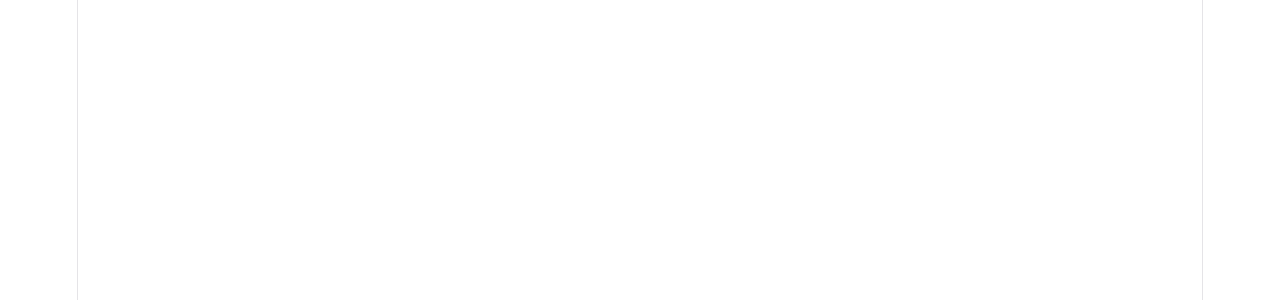
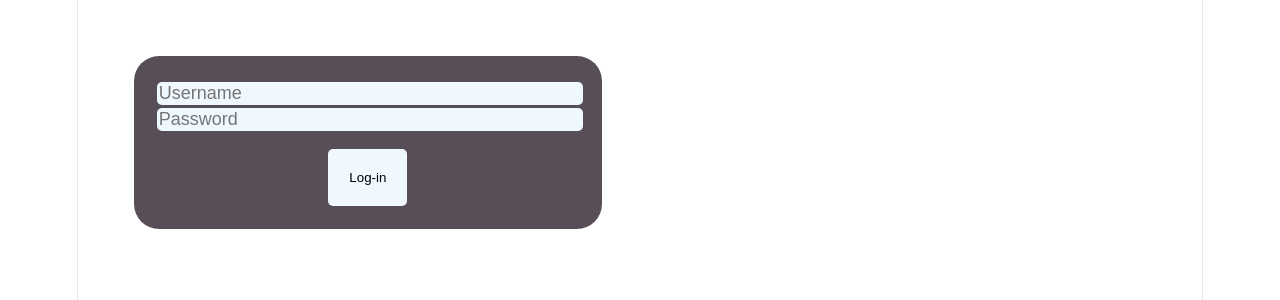
Before and after one commit to J-AGGERHOLM/nodeElective, a Svelte app in the folder 101_Mandatory_03/client/: page / in a window 1280 px wide. Shown: the top 300 px of the page. Built offline with nearby package versions, Linux system fonts and the light colour scheme.

Commit message:
pages with client side routing added

```diff
--- a/101_Mandatory_03/client/package.json
+++ b/101_Mandatory_03/client/package.json
@@ -12,5 +12,9 @@
     "@sveltejs/vite-plugin-svelte": "^7.0.0",
     "svelte": "^5.55.1",
     "vite": "^8.0.4"
+  },
+  "dependencies": {
+    "dotenv": "^17.4.2",
+    "svelte-routing": "^2.13.0"
   }
 }
--- a/101_Mandatory_03/client/src/App.svelte
+++ b/101_Mandatory_03/client/src/App.svelte
@@ -0,0 +1,23 @@
+<script>
+
+  import { Router, Link, Route } from "svelte-routing"
+
+  import LogInPage from "./pages/logInPage.svelte";
+  import Welcome from "./pages/welcome.svelte";
+  import Admin from "./pages/admin.svelte";
+
+</script>
+
+<Router>
+  <nav>
+    <Link to = "/"></Link>
+    <Link to = "/welcome"></Link>
+    <Link to = "/admin"></Link>
+  </nav>
+
+  <div>
+    <Route path="/"><LogInPage/></Route>
+    <Route path="/welcome"><Welcome /></Route>
+    <Route path="/admin"><Admin /></Route>
+  </div>
+</Router>
--- /dev/null
+++ b/101_Mandatory_03/client/src/pages/admin.svelte
@@ -0,0 +1 @@
+<span>If you're not an Admin, you shouldn't be here!!</span>
--- /dev/null
+++ b/101_Mandatory_03/client/src/pages/logInPage.svelte
@@ -0,0 +1,6 @@
+<script>
+  import Login from "../components/Login/Login.svelte";
+
+</script>
+
+<Login></Login>
--- /dev/null
+++ b/101_Mandatory_03/client/src/pages/welcome.svelte
@@ -0,0 +1 @@
+<span>Hello, welcome to the site!</span>
```
Also changed, not shown: 1 other file (tests, documents, lock files or other folders).
